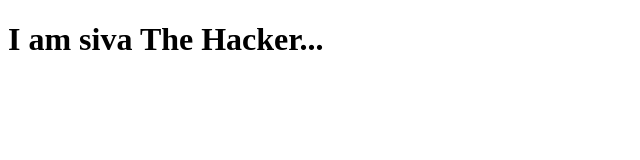
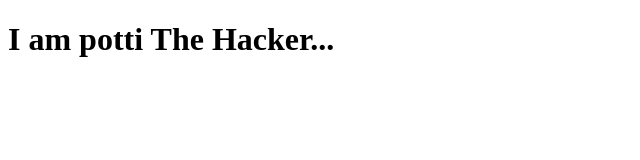
Before and after one commit to Siva-Here/demo-to-git, a plain HTML site: page index.html in a window 1280 px wide. Shown: the whole page, without its empty margins (0-640 px from the left). Drawn offline with Linux system fonts and the light colour scheme.

Commit message:
added potti name

```diff
--- a/index.html
+++ b/index.html
@@ -6,6 +6,6 @@
     <title>Document</title>
 </head>
 <body>
-    <h1>I am siva The Hacker...</h1>
+    <h1>I am potti The Hacker...</h1>
 </body>
 </html>
```
